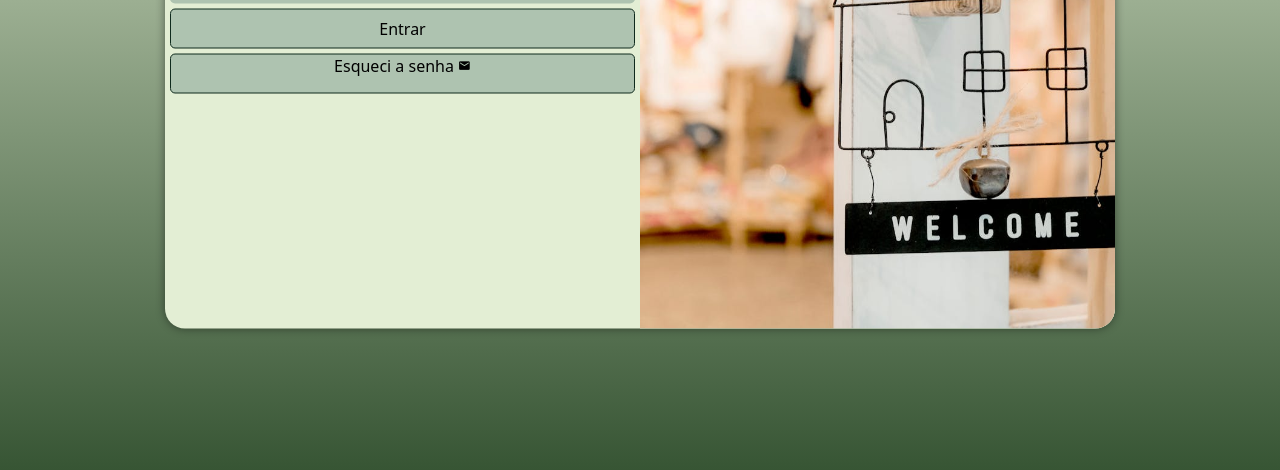
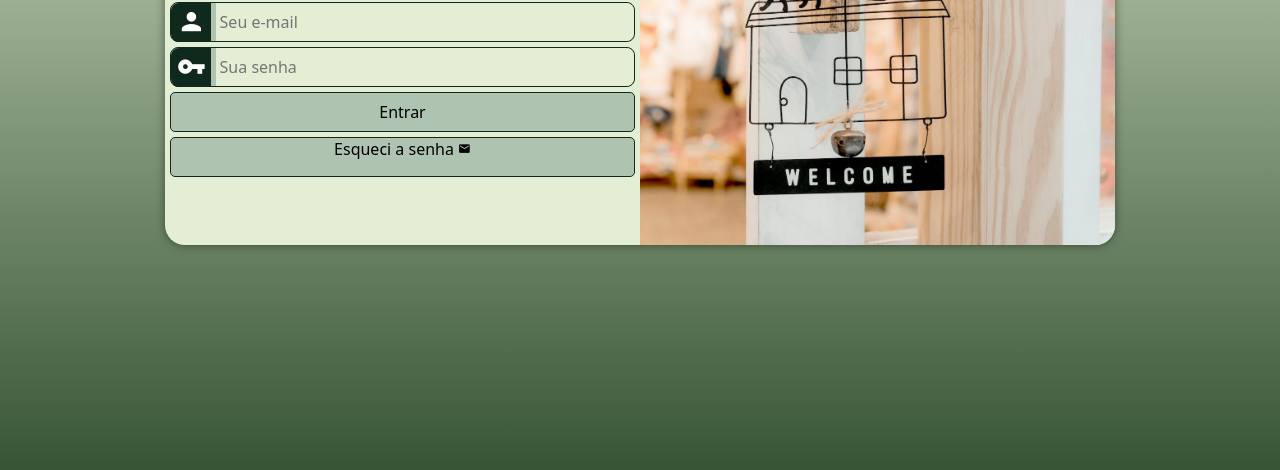
Before and after one commit to LucasDionisioCoutinho/projeto-login, a plain HTML site: page index.html in a window 1280 px wide. Shown: the part 330-800 px from the top of the page. Drawn offline with Linux system fonts and the light colour scheme.

Commit message:
tela de login completa

```diff
--- a/estilos/media-query.css
+++ b/estilos/media-query.css
@@ -8,6 +8,8 @@
 
     section#login {
         width: 80vw;
+        height: 280px;
+
     }
     section#login > div#imagem {
         float: left;
@@ -29,11 +31,13 @@
     }
     section#login {
         width: 950px;
+        height: 350px;
     }
     section#login > div#imagem {
         float: right;
         width: 50%;
         height: 100%;
+        background-position: center;
     }
     section#login > div#formulario {
         float: left;
@@ -45,5 +49,5 @@
 }
 
     div#formulario > p {
-        font-size: 1.2em;
+        font-size: 1em;
     }
--- a/estilos/style.css
+++ b/estilos/style.css
@@ -30,7 +30,6 @@ section#login {
     position: absolute;
     top: 50%;
     left: 50%;
-    transform: translate(-50%, -50%);
     background-color: var(--cor1);
     width: 250px;
     height: 517px;
@@ -40,6 +39,8 @@ section#login {
 
     transition: width 0.3s, hight 0.3s;
     transition-timing-function: ease;
+    transform: translate(-50%, -50%);
+
 }
 
 
@@ -68,13 +69,36 @@ form > div#campo {
     background-color: var(--cor2);
     width: 100%;
     height: 40px;
-    border-radius: 5px;
+    border-radius: 8px;
     margin: 5px 0px;
+    border: 1px solid var(--cor5);
 }
 div#campo > label {
     display: none;
 }
+div#campo > span {
+    color: white;
+    background-color: var(--cor5);
+    font-size: 1.8em;
+    width: 40px;
+    padding: 5px;
+    border-radius: 8px 0px 0px 8px;
 
+}
+div#campo > input {
+    background-color: var(--cor1);
+    font-size: 1em;
+    height: 100%;
+    border-radius: 0px 8px 8px 0px;
+    padding: 4px;
+    width: calc(100% - 45px);
+    border: 0px;
+    transform: translateY(-8px);
+
+}
+div#campo > input:focus-within {
+    background-color: white;
+}
 
 form > input[type=submit] {
     display: block;
```
